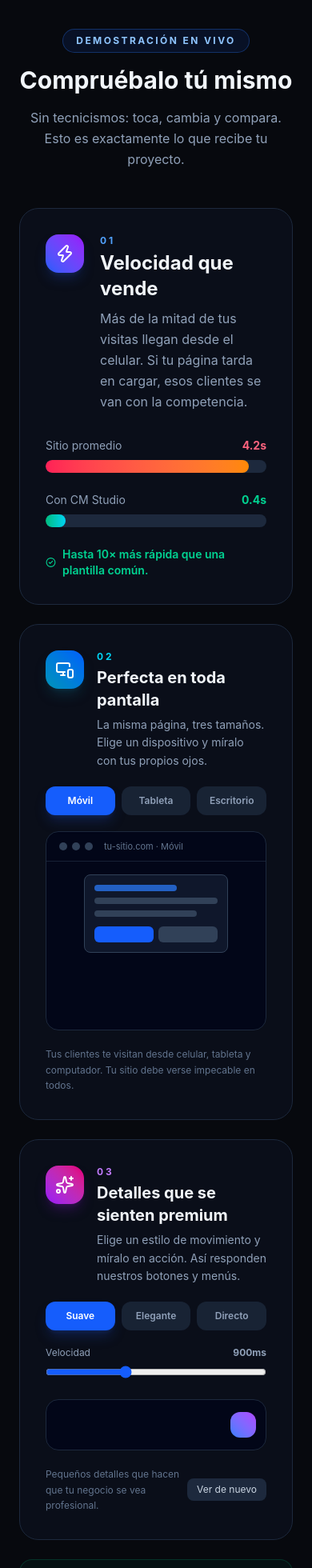
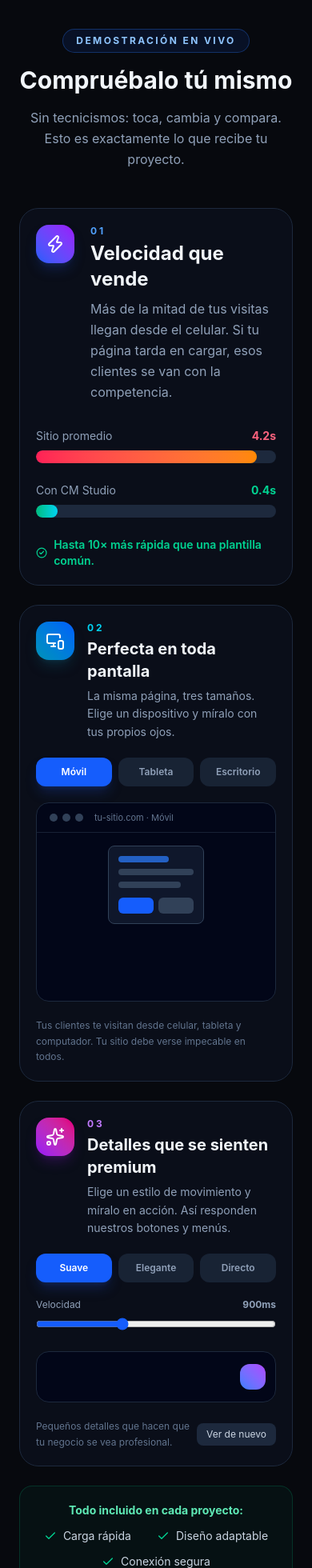
Before and after one commit to Moskera27Y/Cm-Studio, a React (Vite) app: page / in a window 390 px wide. Shown: the part 4830-6790 px from the top of the page at 80% size. Built offline with nearby package versions, Linux system fonts and the light colour scheme.

Commit message:
Fix movil: botones WhatsApp con wrap + probador responsive proporcional

```diff
--- a/src/App.jsx
+++ b/src/App.jsx
@@ -165,12 +165,12 @@
     io.observe(el);
     return () => io.disconnect();
   }, []);
-  const respW = resp === 'mobile' ? '180px' : resp === 'tablet' ? '340px' : '100%';
+  const respW = resp === 'mobile' ? '45%' : resp === 'tablet' ? '75%' : '100%';
   const respLabel = resp === 'mobile' ? t.responsive.mobile : resp === 'tablet' ? t.responsive.tablet : t.responsive.desktop;
   return (
     <div className="max-w-6xl mx-auto space-y-6">
       {/* 01 · Velocidad */}
-      <div ref={raceRef} className="p-8 md:p-10 rounded-3xl bg-slate-900/40 border border-slate-800">
+      <div ref={raceRef} className="p-5 sm:p-8 md:p-10 rounded-3xl bg-slate-900/40 border border-slate-800">
         <div className="flex items-start gap-5">
           <div className="shrink-0 w-12 h-12 rounded-2xl bg-gradient-to-tr from-blue-600 to-purple-600 flex items-center justify-center shadow-lg shadow-blue-900/40">
             <Zap className="w-6 h-6 text-white" />
@@ -200,7 +200,7 @@
 
       <div className="grid lg:grid-cols-2 gap-6">
         {/* 02 · Responsive */}
-        <div className="p-8 rounded-3xl bg-slate-900/40 border border-slate-800 space-y-5">
+        <div className="min-w-0 p-5 sm:p-8 rounded-3xl bg-slate-900/40 border border-slate-800 space-y-5">
           <div className="flex items-start gap-4">
             <div className="shrink-0 w-12 h-12 rounded-2xl bg-gradient-to-tr from-cyan-600 to-blue-600 flex items-center justify-center shadow-lg shadow-cyan-900/40">
               <MonitorSmartphone className="w-6 h-6 text-white" />
@@ -228,7 +228,7 @@
               <span className="w-2.5 h-2.5 rounded-full bg-slate-700" />
               <span className="w-2.5 h-2.5 rounded-full bg-slate-700" />
               <span className="w-2.5 h-2.5 rounded-full bg-slate-700" />
-              <span className="ml-2 text-[11px] text-slate-500">tu-sitio.com · {respLabel}</span>
+              <span className="ml-2 text-[11px] text-slate-500 truncate">tu-sitio.com · {respLabel}</span>
             </div>
             <div className="h-[210px] flex items-start justify-center p-4 overflow-hidden">
               <div className="transition-all duration-500 rounded-lg bg-slate-900 border border-slate-700 p-3 space-y-2 overflow-hidden" style={{ width: respW, maxWidth: '100%' }}>
@@ -245,7 +245,7 @@
           <p className="text-xs text-slate-500 leading-relaxed">{t.responsive.note}</p>
         </div>
         {/* 03 · Movimiento */}
-        <div className="p-8 rounded-3xl bg-slate-900/40 border border-slate-800 space-y-5">
+        <div className="min-w-0 p-5 sm:p-8 rounded-3xl bg-slate-900/40 border border-slate-800 space-y-5">
           <div className="flex items-start gap-4">
             <div className="shrink-0 w-12 h-12 rounded-2xl bg-gradient-to-tr from-purple-600 to-pink-600 flex items-center justify-center shadow-lg shadow-purple-900/40">
               <Sparkles className="w-6 h-6 text-white" />
@@ -821,9 +821,9 @@
             </div>
             <button
               onClick={handleQuotePDF}
-              className="w-full sm:w-auto px-6 py-3.5 rounded-xl bg-emerald-600 hover:bg-emerald-500 font-bold text-white transition-all shadow-xl shadow-emerald-600/20 flex items-center justify-center gap-2 whitespace-nowrap"
+              className="w-full sm:w-auto px-5 py-3.5 rounded-xl bg-emerald-600 hover:bg-emerald-500 font-bold text-white text-sm sm:text-base text-center leading-snug transition-all shadow-xl shadow-emerald-600/20 flex items-center justify-center gap-2"
             >
-              <MessageSquare className="w-5 h-5" /> {t.quote.cta}
+              <MessageSquare className="w-5 h-5 shrink-0" /> <span>{t.quote.cta}</span>
             </button>
           </div>
           <p className="text-[11px] text-slate-500 text-center">{t.quote.pdfNote}</p>
@@ -992,9 +992,9 @@
 
             <button
               type="submit"
-              className="w-full py-4 rounded-xl bg-emerald-600 hover:bg-emerald-500 font-bold text-white transition-all shadow-xl shadow-emerald-600/20 flex items-center justify-center gap-2"
+              className="w-full py-4 px-4 rounded-xl bg-emerald-600 hover:bg-emerald-500 font-bold text-white text-center leading-snug transition-all shadow-xl shadow-emerald-600/20 flex items-center justify-center gap-2"
             >
-              <MessageSquare className="w-5 h-5" /> {t.contact.submit}
+              <MessageSquare className="w-5 h-5 shrink-0" /> <span>{t.contact.submit}</span>
             </button>
           </form>
         </section>
```
